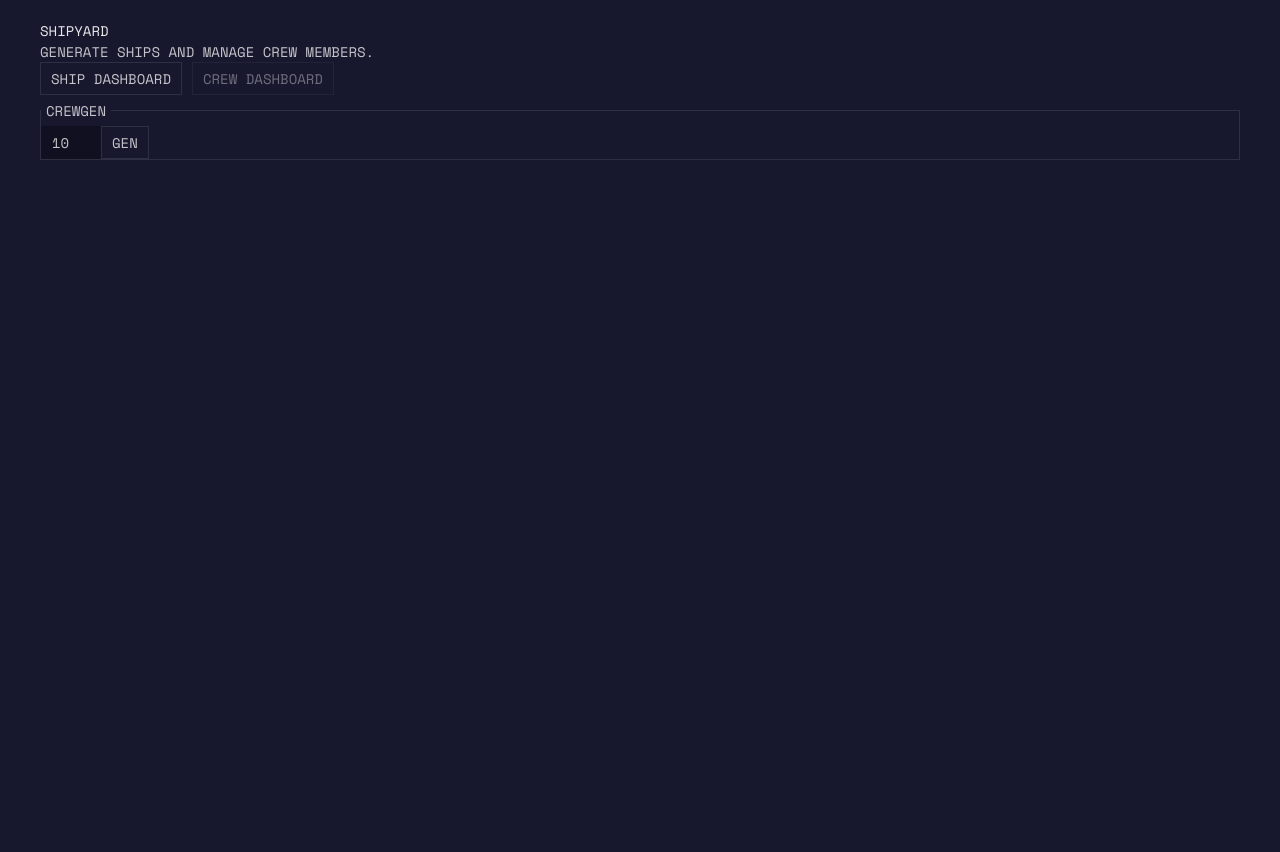
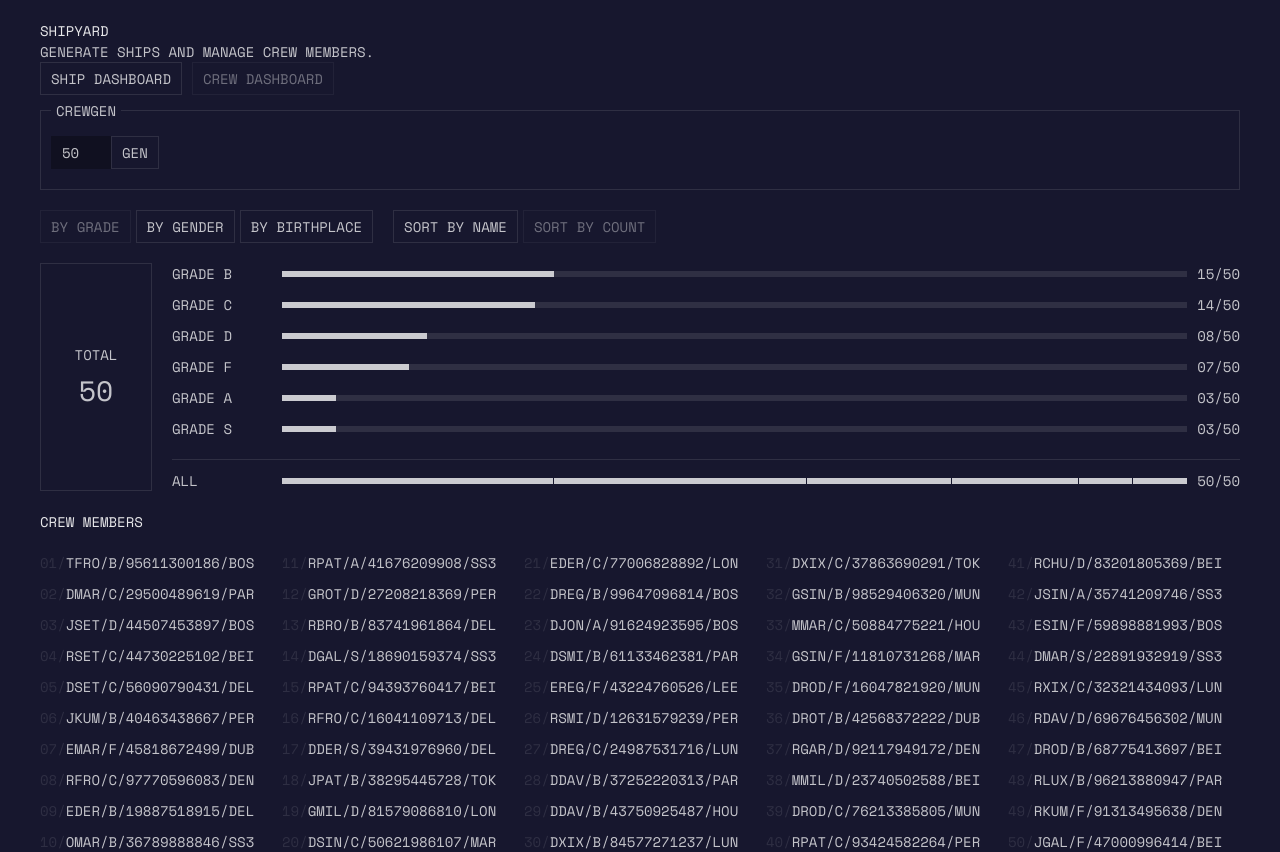
Before and after one commit to mreed4/shipyard, a React (Vite) app: page /crew in a window 1280 px wide. Before the commit the page ends 800 px from the top, so only its background shows below. Built offline with nearby package versions, Linux system fonts and the light colour scheme.

Commit message:
Enhance Crew and Ship Dashboards: update crew count, implement local storage for sorting and view modes, and improve UI controls; add stacked bar charts for better data visualization

```diff
--- a/src/App.jsx
+++ b/src/App.jsx
@@ -11,7 +11,7 @@ export const DashboardContext = createContext();
 
 function App() {
   const [shipState, setShipState] = useState({ ships: [], shipCount: 50, sortModeFromApp: "count" }); // Add sortMethod
-  const [crewState, setCrewState] = useState({ crew: [], crewCount: 10 });
+  const [crewState, setCrewState] = useState({ crew: [], crewCount: 50 });
 
   return (
     <DashboardContext.Provider value={{ shipState, setShipState, crewState, setCrewState }}>
--- a/src/components/CrewDashboard.jsx
+++ b/src/components/CrewDashboard.jsx
@@ -6,38 +6,65 @@ import { DashboardContext } from "../App";
 export default function CrewDashboard() {
   const { crewState, setCrewState } = useContext(DashboardContext);
   const [animationKey, setAnimationKey] = useState(0);
-  const [sortMode, setSortMode] = useState("count");
+  const [sortMode, setSortMode] = useState(() => localStorage.getItem("crewSortMode") || "count");
+  const [viewMode, setViewMode] = useState(() => localStorage.getItem("crewViewMode") || "grade");
 
   const generateCrew = () => {
-    const newCrew = generateCrewMembers(crewState.crewCount || 10);
+    const newCrew = generateCrewMembers(crewState.crewCount || 50);
     setCrewState({ ...crewState, crew: newCrew });
     setAnimationKey((prevKey) => prevKey + 1);
-    setSortMode("count");
   };
+
+  const handleViewChange = (mode) => {
+    setViewMode(mode);
+    localStorage.setItem("crewViewMode", mode);
+    setAnimationKey((prevKey) => prevKey + 1);
+  };
+
+  // Auto-generate crew on first visit
+  useEffect(() => {
+    if (!crewState.crew || crewState.crew.length === 0) {
+      generateCrew();
+    }
+  }, []);
 
   const handleSortChange = (mode) => {
     setSortMode(mode);
+    localStorage.setItem("crewSortMode", mode);
     setAnimationKey((prevKey) => prevKey + 1);
   };
 
   return (
     <>
       <CrewGeneratorControls
-        crewCount={crewState.crewCount || 10}
+        crewCount={crewState.crewCount || 50}
         setCrewCount={(count) => setCrewState({ ...crewState, crewCount: count })}
         generateCrew={generateCrew}
       />
       {crewState.crew && crewState.crew.length > 0 && (
         <div className="crew-dashboard">
-          <div className="sort-toggle">
-            <button onClick={() => handleSortChange("grade")} disabled={sortMode === "grade"}>
-              Sort by Grade
-            </button>
-            <button onClick={() => handleSortChange("count")} disabled={sortMode === "count"}>
-              Sort by Count
-            </button>
+          <div className="dashboard-controls">
+            <div className="view-toggle">
+              <button onClick={() => handleViewChange("grade")} disabled={viewMode === "grade"}>
+                By Grade
+              </button>
+              <button onClick={() => handleViewChange("gender")} disabled={viewMode === "gender"}>
+                By Gender
+              </button>
+              <button onClick={() => handleViewChange("birthplace")} disabled={viewMode === "birthplace"}>
+                By Birthplace
+              </button>
+            </div>
+            <div className="sort-toggle">
+              <button onClick={() => handleSortChange("name")} disabled={sortMode === "name"}>
+                Sort by Name
+              </button>
+              <button onClick={() => handleSortChange("count")} disabled={sortMode === "count"}>
+                Sort by Count
+              </button>
+            </div>
           </div>
-          <CrewBarCharts crew={crewState.crew} animationKey={animationKey} sortMode={sortMode} />
+          <CrewBarCharts crew={crewState.crew} animationKey={animationKey} sortMode={sortMode} viewMode={viewMode} />
           <h3>Crew Members</h3>
           <ol className="crew-list">
             {crewState.crew.map((member) => (
@@ -73,17 +100,30 @@ function CrewGeneratorControls({ crewCount, setCrewCount, generateCrew }) {
   );
 }
 
-function CrewBarCharts({ crew, animationKey, sortMode }) {
+function CrewBarCharts({ crew, animationKey, sortMode, viewMode }) {
   const totalCrew = crew.length;
 
-  const gradeCounts = crew.reduce((counts, member) => {
-    const grade = `Grade ${member.grade}`;
-    counts[grade] = (counts[grade] || 0) + 1;
+  const crewCounts = crew.reduce((counts, member) => {
+    let key;
+    if (viewMode === "grade") {
+      key = `Grade ${member.grade}`;
+    } else if (viewMode === "gender") {
+      key = member.gender === "M" ? "Male" : "Female";
+    } else {
+      key = member.birthplace;
+    }
+    counts[key] = (counts[key] || 0) + 1;
     return counts;
   }, {});
 
-  const sortedGradeStats = Object.entries(gradeCounts).sort((a, b) => {
-    if (sortMode === "grade") {
+  const gradeOrder = { "Grade S": 0, "Grade A": 1, "Grade B": 2, "Grade C": 3, "Grade D": 4, "Grade F": 5 };
+
+  const sortedStats = Object.entries(crewCounts).sort((a, b) => {
+    if (sortMode === "name") {
+      // Special sorting for grades
+      if (viewMode === "grade" && gradeOrder[a[0]] !== undefined && gradeOrder[b[0]] !== undefined) {
+        return gradeOrder[a[0]] - gradeOrder[b[0]];
+      }
       return a[0].localeCompare(b[0]);
     } else {
       return b[1] - a[1];
@@ -97,15 +137,16 @@ function CrewBarCharts({ crew, animationKey, sortMode }) {
         <span className="crew-total-count">{totalCrew}</span>
       </div>
       <ul className="crew-dashboard-list">
-        {sortedGradeStats.map(([grade, count]) => (
-          <CrewBarChart key={`${grade}-${animationKey}`} grade={grade} count={count} totalCrew={totalCrew} animationKey={animationKey} />
+        {sortedStats.map(([label, count]) => (
+          <CrewBarChart key={`${label}-${animationKey}`} label={label} count={count} totalCrew={totalCrew} animationKey={animationKey} />
         ))}
+        <CrewStackedBarChart key={`stacked-${animationKey}`} sortedStats={sortedStats} total={totalCrew} animationKey={animationKey} />
       </ul>
     </div>
   );
 }
 
-function CrewBarChart({ grade, count, totalCrew, animationKey }) {
+function CrewBarChart({ label, count, totalCrew, animationKey }) {
   const [barWidth, setBarWidth] = useState("0%");
 
   useEffect(() => {
@@ -116,7 +157,7 @@ function CrewBarChart({ grade, count, totalCrew, animationKey }) {
 
   return (
     <li className="bar-chart-item">
-      <span className="crew-grade-name">{grade}</span>
+      <span className="bar-chart-label">{label}</span>
       <div className="bar-chart-container">
         <div className="bar-chart-background"></div>
         <div className="bar-chart" style={{ width: barWidth }}></div>
@@ -127,3 +168,41 @@ function CrewBarChart({ grade, count, totalCrew, animationKey }) {
     </li>
   );
 }
+
+function CrewStackedBarChart({ sortedStats, total, animationKey }) {
+  const [segments, setSegments] = useState([]);
+
+  useEffect(() => {
+    setSegments([]); // Reset segments
+    const timeout = setTimeout(() => {
+      const newSegments = sortedStats.map(([label, count]) => ({
+        label,
+        percentage: (count / total) * 100,
+      }));
+      setSegments(newSegments);
+    }, 0);
+    return () => clearTimeout(timeout);
+  }, [animationKey, sortedStats, total]);
+
+  return (
+    <li className="bar-chart-item stacked-bar-item">
+      <span className="bar-chart-label">All</span>
+      <div className="bar-chart-container">
+        <div className="bar-chart-background"></div>
+        <div className="stacked-bar-chart">
+          {segments.map(({ label, percentage }) => (
+            <div
+              key={label}
+              className="stacked-segment"
+              style={{ width: `${percentage}%` }}
+              title={`${label}: ${Math.round(percentage)}%`}
+            />
+          ))}
+        </div>
+      </div>
+      <span>
+        {total}/{total}
+      </span>
+    </li>
+  );
+}
--- a/src/components/ShipDashboard.jsx
+++ b/src/components/ShipDashboard.jsx
@@ -6,17 +6,37 @@ import { DashboardContext } from "../App";
 export default function ShipDashboard() {
   const { shipState, setShipState } = useContext(DashboardContext);
   const [animationKey, setAnimationKey] = useState(0); // Added state for animation key
-  const [sortMode, setSortMode] = useState("count"); // Default to "count"
+  const [sortMode, setSortMode] = useState(() => localStorage.getItem("shipSortMode") || "count");
+  const [showColors, setShowColors] = useState(() => localStorage.getItem("shipShowColors") === "true");
+  const [viewMode, setViewMode] = useState(() => localStorage.getItem("shipViewMode") || "class");
 
   const generateShips = () => {
     const newShips = massProduceShips(shipState.shipCount);
     setShipState({ ...shipState, ships: newShips });
     setAnimationKey((prevKey) => prevKey + 1); // Increment key to force re-render
-    setSortMode("count"); // Reset to count when generating new ships
   };
+
+  const handleViewChange = (mode) => {
+    setViewMode(mode);
+    localStorage.setItem("shipViewMode", mode);
+    setAnimationKey((prevKey) => prevKey + 1);
+  };
+
+  // Auto-generate ships on first visit
+  useEffect(() => {
+    if (!shipState.ships || shipState.ships.length === 0) {
+      generateShips();
+    }
+  }, []);
+
+  // Persist showColors to localStorage
+  useEffect(() => {
+    localStorage.setItem("shipShowColors", showColors);
+  }, [showColors]);
 
   const handleSortChange = (mode) => {
     setSortMode(mode);
+    localStorage.setItem("shipSortMode", mode);
     setAnimationKey((prevKey) => prevKey + 1); // Trigger animation on sort change
   };
 
@@ -30,6 +50,15 @@ export default function ShipDashboard() {
       {shipState.ships &&
         shipState.ships.length > 0 && ( // Add null check for shipState.ships
           <div className="ships-dashboard">
+            <div className="dashboard-controls">
+              <div className="view-toggle">
+                <button onClick={() => handleViewChange("class")} disabled={viewMode === "class"}>
+                  By Class
+                </button>
+                <button onClick={() => handleViewChange("shipyard")} disabled={viewMode === "shipyard"}>
+                  By Shipyard
+                </button>
+              </div>
               <div className="sort-toggle">
                 <button onClick={() => handleSortChange("name")} disabled={sortMode === "name"}>
                   Sort by Name
@@ -38,16 +67,32 @@ export default function ShipDashboard() {
                   Sort by Count
                 </button>
               </div>
-            <ShipBarCharts ships={shipState.ships} animationKey={animationKey} sortMode={sortMode} />
+              <label className="color-toggle">
+                <input type="checkbox" checked={showColors} onChange={(e) => setShowColors(e.target.checked)} />
+                <span>Show Colors</span>
+              </label>
+            </div>
+            <ShipBarCharts
+              ships={shipState.ships}
+              animationKey={animationKey}
+              sortMode={sortMode}
+              showColors={showColors}
+              viewMode={viewMode}
+            />
             <h3>Ships</h3>
             <ol className="ships-list">
-              {shipState.ships.map((ship) => (
+              {shipState.ships.map((ship) => {
+                const shipClass = ship.shipClass.name.split(" ")[0].toLowerCase();
+                return (
                   <li key={ship.getShipId()} className="ship">
-                  <Link to={`/ships/${encodeURIComponent(ship.getShipId())}`} className="ship-link">
+                    <Link
+                      to={`/ships/${encodeURIComponent(ship.getShipId())}`}
+                      className={`ship-link ${showColors ? `ship-color-${shipClass}` : ""}`}>
                       {ship.getShipId()}
                     </Link>
                   </li>
-              ))}
+                );
+              })}
             </ol>
           </div>
         )}
@@ -74,16 +119,16 @@ function ShipGeneratorControls({ shipCount, setShipCount, generateShips }) {
   );
 }
 
-function ShipBarCharts({ ships, animationKey, sortMode }) {
+function ShipBarCharts({ ships, animationKey, sortMode, showColors, viewMode }) {
   const totalShips = ships.length;
 
-  const shipTypeCounts = ships.reduce((counts, ship) => {
-    const type = ship.shipClass.name.split(" ")[0];
-    counts[type] = (counts[type] || 0) + 1;
+  const shipCounts = ships.reduce((counts, ship) => {
+    const key = viewMode === "class" ? ship.shipClass.name.split(" ")[0] : ship.shipyard;
+    counts[key] = (counts[key] || 0) + 1;
     return counts;
   }, {});
 
-  const sortedTypeStats = Object.entries(shipTypeCounts).sort((a, b) => {
+  const sortedStats = Object.entries(shipCounts).sort((a, b) => {
     if (sortMode === "name") {
       return a[0].localeCompare(b[0]);
     } else {
@@ -98,15 +143,31 @@ function ShipBarCharts({ ships, animationKey, sortMode }) {
         <span className="ships-total-count">{totalShips}</span>
       </div>
       <ul className="ship-dashboard-list">
-        {sortedTypeStats.map(([type, count]) => (
-          <ShipBarChart key={`${type}-${animationKey}`} type={type} count={count} totalShips={totalShips} animationKey={animationKey} />
+        {sortedStats.map(([label, count]) => (
+          <ShipBarChart
+            key={`${label}-${animationKey}`}
+            label={label}
+            count={count}
+            totalShips={totalShips}
+            animationKey={animationKey}
+            showColors={showColors}
+            viewMode={viewMode}
+          />
         ))}
+        <StackedBarChart
+          key={`stacked-${animationKey}`}
+          sortedStats={sortedStats}
+          total={totalShips}
+          animationKey={animationKey}
+          showColors={showColors}
+          viewMode={viewMode}
+        />
       </ul>
     </div>
   );
 }
 
-function ShipBarChart({ type, count, totalShips, animationKey }) {
+function ShipBarChart({ label, count, totalShips, animationKey, showColors, viewMode }) {
   const [barWidth, setBarWidth] = useState("0%"); // Start with 0% width
 
   useEffect(() => {
@@ -115,15 +176,14 @@ function ShipBarChart({ type, count, totalShips, animationKey }) {
     return () => clearTimeout(timeout);
   }, [animationKey, count, totalShips]);
 
+  const colorClass = viewMode === "class" && showColors ? `ship-color-${label.toLowerCase()}` : "";
+
   return (
     <li className="bar-chart-item">
-      <span className="ship-name">{type}</span>
+      <span className="bar-chart-label">{label}</span>
       <div className="bar-chart-container">
         <div className="bar-chart-background"></div>
-        <div
-          className={`bar-chart ${false && type.toLowerCase()}`} // Added ship type as a second class
-          style={{ width: barWidth }} // Dynamically update width
-        ></div>
+        <div className={`bar-chart ${colorClass}`} style={{ width: barWidth }}></div>
       </div>
       <span>
         {count < 10 ? `0${count}` : count}/{totalShips}
@@ -131,3 +191,44 @@ function ShipBarChart({ type, count, totalShips, animationKey }) {
     </li>
   );
 }
+
+function StackedBarChart({ sortedStats, total, animationKey, showColors, viewMode }) {
+  const [segments, setSegments] = useState([]);
+
+  useEffect(() => {
+    setSegments([]); // Reset segments
+    const timeout = setTimeout(() => {
+      const newSegments = sortedStats.map(([label, count]) => ({
+        label,
+        percentage: (count / total) * 100,
+      }));
+      setSegments(newSegments);
+    }, 0);
+    return () => clearTimeout(timeout);
+  }, [animationKey, sortedStats, total]);
+
+  return (
+    <li className="bar-chart-item stacked-bar-item">
+      <span className="bar-chart-label">All</span>
+      <div className="bar-chart-container">
+        <div className="bar-chart-background"></div>
+        <div className="stacked-bar-chart">
+          {segments.map(({ label, percentage }) => {
+            const colorClass = viewMode === "class" && showColors ? `ship-color-${label.toLowerCase()}` : "";
+            return (
+              <div
+                key={label}
+                className={`stacked-segment ${colorClass}`}
+                style={{ width: `${percentage}%` }}
+                title={`${label}: ${Math.round(percentage)}%`}
+              />
+            );
+          })}
+        </div>
+      </div>
+      <span>
+        {total}/{total}
+      </span>
+    </li>
+  );
+}
--- a/src/styles.css
+++ b/src/styles.css
@@ -145,6 +145,7 @@ ul {
 
 /* Fieldsets and Legends */
 fieldset {
+  padding: 10px 10px 20px;
   margin-bottom: 20px;
   border: 1px solid var(--lighten-10);
 }
@@ -155,8 +156,20 @@ legend {
 
 .ships-list {
   display: grid;
-  grid-template-columns: repeat(5, 1fr);
+  grid-template-rows: repeat(10, 1fr);
+  grid-auto-flow: column;
   gap: 10px;
+  list-style: none;
+  counter-reset: ship-counter;
+}
+
+.ships-list li {
+  counter-increment: ship-counter;
+}
+
+.ships-list li::before {
+  content: counter(ship-counter, decimal-leading-zero) "/";
+  color: var(--lighten-10);
 }
 
 .hidden {
@@ -203,6 +216,32 @@ legend {
   gap: 10px;
 }
 
+.stacked-bar-item {
+  margin-top: 10px;
+  padding-top: 10px;
+  border-top: 1px solid var(--lighten-10);
+}
+
+.stacked-bar-chart {
+  position: absolute;
+  top: 0;
+  left: 0;
+  height: 100%;
+  width: 100%;
+  display: flex;
+}
+
+.stacked-segment {
+  height: 100%;
+  background-color: var(--text-color);
+  transition: width 0.5s ease-in-out;
+  border-right: 1px solid var(--background-color);
+}
+
+.stacked-segment:last-child {
+  border-right: none;
+}
+
 .ship-dashboard-list {
   flex: 1;
   display: flex;
@@ -210,9 +249,13 @@ legend {
   gap: 10px;
 }
 
-.ship-name {
+.bar-chart-label {
   display: block;
-  width: 70px;
+  width: 100px;
+  flex-shrink: 0;
+  white-space: nowrap;
+  overflow: hidden;
+  text-overflow: ellipsis;
 }
 
 .ships-dashboard-inner {
@@ -223,51 +266,8 @@ legend {
   margin-bottom: 20px;
 }
 
-.total-ships {
-  width: 8em;
-  display: flex;
-  flex-direction: column;
-  align-items: center;
-  justify-content: center;
-  gap: 5px;
-  border: 1px solid var(--lighten-10);
-}
-
-.sort-toggle {
-  display: flex;
-  align-items: center;
-  gap: 5px;
-  margin-bottom: 20px;
-}
-
-.ships-total-count {
-  font-size: 2rem;
-}
-
-.ships-list .ship {
-  text-transform: none;
-}
-
-.ship-link {
-  color: var(--text-color);
-  text-decoration: none;
-  transition: color 0.2s ease;
-}
-
-.ship-link:hover {
-  color: var(--text-color-bright);
-  text-decoration: underline;
-}
-
-/* Crew Dashboard */
-.crew-dashboard-inner {
-  display: flex;
-  flex-direction: row;
-  justify-content: space-between;
-  gap: 20px;
-  margin-bottom: 20px;
-}
-
+/* Shared Dashboard Styles */
+.total-ships,
 .total-crew {
   width: 8em;
   display: flex;
@@ -278,10 +278,71 @@ legend {
   border: 1px solid var(--lighten-10);
 }
 
+.dashboard-controls {
+  display: flex;
+  align-items: center;
+  gap: 20px;
+  margin-bottom: 20px;
+  flex-wrap: wrap;
+}
+
+.view-toggle {
+  display: flex;
+  align-items: center;
+  gap: 5px;
+}
+
+.sort-toggle {
+  display: flex;
+  align-items: center;
+  gap: 5px;
+}
+
+.color-toggle {
+  display: flex;
+  align-items: center;
+  gap: 5px;
+  cursor: pointer;
+  margin-left: auto;
+}
+
+.color-toggle input[type="checkbox"] {
+  cursor: pointer;
+}
+
+.ships-total-count,
 .crew-total-count {
   font-size: 2rem;
 }
 
+.ships-list .ship,
+.crew-list .crew-member {
+  text-transform: none;
+}
+
+.ship-link,
+.crew-link {
+  color: var(--text-color);
+  text-decoration: none;
+  transition: color 0.2s ease;
+}
+
+.ship-link:hover,
+.crew-link:hover {
+  color: var(--text-color-bright);
+  text-decoration: underline;
+}
+
+.ships-dashboard-inner,
+.crew-dashboard-inner {
+  display: flex;
+  flex-direction: row;
+  justify-content: space-between;
+  gap: 20px;
+  margin-bottom: 20px;
+}
+
+.ship-dashboard-list,
 .crew-dashboard-list {
   flex: 1;
   display: flex;
@@ -289,57 +350,85 @@ legend {
   gap: 10px;
 }
 
-.crew-grade-name {
-  display: block;
-  width: 80px;
+.crew-list {
+  display: grid;
+  grid-template-rows: repeat(10, 1fr);
+  grid-auto-flow: column;
+  gap: 10px;
+  list-style: none;
+  counter-reset: crew-counter;
 }
 
-.crew-list {
-  display: grid;
-  grid-template-columns: repeat(5, 1fr);
-  gap: 10px;
+.crew-list li {
+  counter-increment: crew-counter;
+}
+
+.crew-list li::before {
+  content: counter(crew-counter, decimal-leading-zero) "/";
+  color: var(--lighten-10);
 }
 
 .crew-list .crew-member {
   text-transform: none;
 }
 
-.crew-link {
-  color: var(--text-color);
-  text-decoration: none;
-  transition: color 0.2s ease;
+/* Ship Color Classes */
+.ship-color-retion {
+  color: var(--retion) !important;
 }
 
-.crew-link:hover {
-  color: var(--text-color-bright);
-  text-decoration: underline;
+.ship-color-varrett {
+  color: var(--varrett) !important;
 }
 
-/* Crew Detail Page */
-.crew-detail {
-  padding-top: 1em;
+.ship-color-donbas {
+  color: var(--donbas) !important;
 }
 
-.crew-detail-header {
-  display: flex;
-  align-items: center;
-  gap: 20px;
-  margin-bottom: 30px;
-  padding-bottom: 20px;
-  border-bottom: 1px solid var(--lighten-10);
+.ship-color-gesan {
+  color: var(--gesan) !important;
 }
 
-.crew-detail-header h2 {
-  margin: 0;
-  font-size: 2rem;
+.ship-color-hyperion {
+  color: var(--hyperion) !important;
 }
 
-.crew-detail-content {
-  display: flex;
-  flex-direction: column;
-  gap: 40px;
+.ship-color-letios {
+  color: var(--letios) !important;
 }
 
+/* Ship Color Classes for Bar Charts and Stacked Segments */
+.bar-chart.ship-color-retion,
+.stacked-segment.ship-color-retion {
+  background-color: var(--retion) !important;
+}
+
+.bar-chart.ship-color-varrett,
+.stacked-segment.ship-color-varrett {
+  background-color: var(--varrett) !important;
+}
+
+.bar-chart.ship-color-donbas,
+.stacked-segment.ship-color-donbas {
+  background-color: var(--donbas) !important;
+}
+
+.bar-chart.ship-color-gesan,
+.stacked-segment.ship-color-gesan {
+  background-color: var(--gesan) !important;
+}
+
+.bar-chart.ship-color-hyperion,
+.stacked-segment.ship-color-hyperion {
+  background-color: var(--hyperion) !important;
+}
+
+.bar-chart.ship-color-letios,
+.stacked-segment.ship-color-letios {
+  background-color: var(--letios) !important;
+}
+
+/* Crew Detail Page Styles (shared styles above in Detail Pages section) */
 .crew-detail-section {
   display: flex;
   flex-direction: column;
@@ -356,6 +445,7 @@ legend {
   padding: 20px;
 }
 
+.ship-info-section h3,
 .crew-info-section h3 {
   margin-top: 0;
   margin-bottom: 15px;
@@ -363,11 +453,13 @@ legend {
   font-size: 1.1rem;
 }
 
+.ship-info-section p,
 .crew-info-section p {
   margin: 0 0 15px 0;
   line-height: 1.6;
 }
 
+.ship-info-list,
 .crew-info-list {
   display: grid;
   gap: 10px;
@@ -411,11 +503,14 @@ legend {
 }
 
 /* Ship Detail Page */
-.ship-detail {
+/* Detail Pages */
+.ship-detail,
+.crew-detail {
   padding-top: 1em;
 }
 
-.ship-detail-header {
+.ship-detail-header,
+.crew-detail-header {
   display: flex;
   align-items: center;
   gap: 20px;
@@ -424,33 +519,21 @@ legend {
   border-bottom: 1px solid var(--lighten-10);
 }
 
-.ship-detail-header h2 {
+.ship-detail-header h2,
+.crew-detail-header h2 {
   margin: 0;
   font-size: 2rem;
 }
 
-.back-button {
-  /* padding: 8px 16px; */
-  /* background-color: transparent; */
-  /* border: 1px solid var(--lighten-10); */
-  /* color: var(--text-color); */
-  /* cursor: pointer; */
-  /* transition: all 0.2s ease; */
-}
-
-.back-button:hover {
-  /* background-color: var(--lighten-10); */
-  /* color: var(--text-color-bright); */
-  /* border-color: var(--highlight-color); */
-}
-
-.ship-detail-content {
+.ship-detail-content,
+.crew-detail-content {
   display: flex;
   flex-direction: column;
   gap: 40px;
 }
 
-.ship-detail-section {
+.ship-detail-section,
+.crew-detail-section {
   display: flex;
   flex-direction: column;
   gap: 20px;
@@ -471,34 +554,33 @@ legend {
   font-style: italic;
 }
 
-.ship-detail-section > .ship-info-section:not(:last-child) {
+.ship-detail-section > .ship-info-section:not(:last-child),
+.crew-detail-section > .crew-info-section:not(:last-child) {
   margin-bottom: 10px;
 }
 
-.ship-info-section {
-  /* background-color: var(--lighten-05); */
-  /* border: 1px solid var(--lighten-10); */
-  /* padding: 20px; */
-}
-
-.ship-info-section h3 {
+.ship-info-section h3,
+.crew-info-section h3 {
   margin-top: 0;
   margin-bottom: 15px;
   color: var(--highlight-color);
   font-size: 1.1rem;
 }
 
-.ship-info-list {
+.ship-info-list,
+.crew-info-list {
   display: grid;
   gap: 10px;
 }
 
-.ship-info-list dt {
+.ship-info-list dt,
+.crew-info-list dt {
   color: var(--lighten-60);
   margin-bottom: 4px;
 }
 
-.ship-info-list dd {
+.ship-info-list dd,
+.crew-info-list dd {
   margin: 0 0 10px 0;
   color: var(--text-color-bright);
 }
```
Lines whose indentation alone changed are shown as unchanged.
